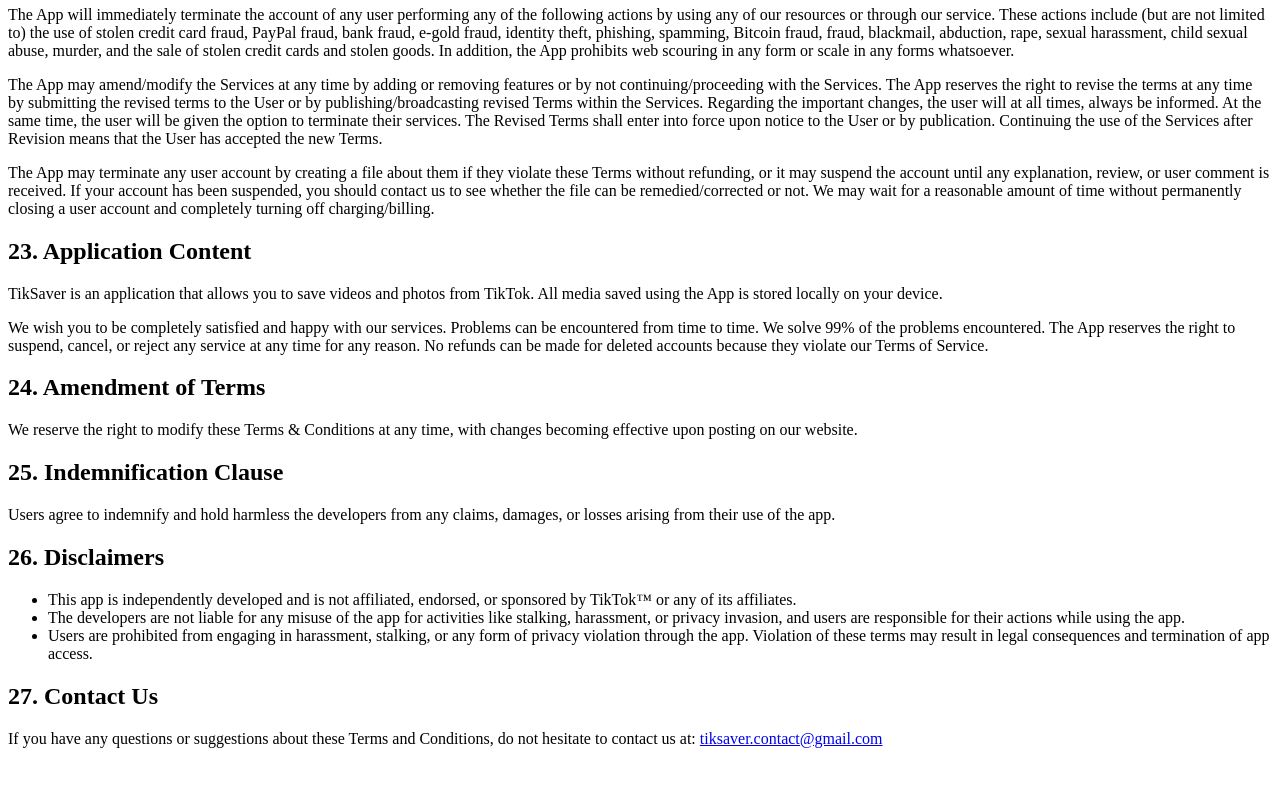
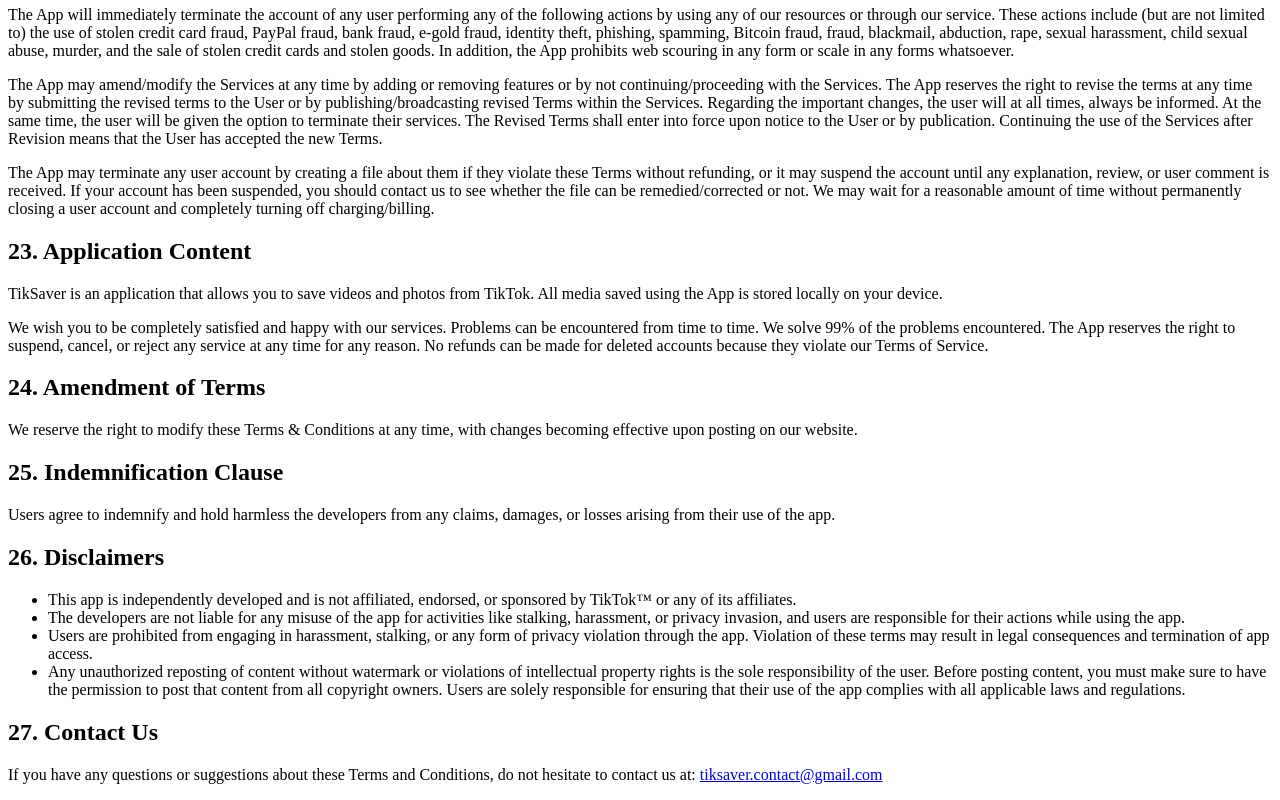
Before and after one commit to tiksaver/tiksaver.github.io, a plain HTML site: page terms_and_conditions.html in a window 1280 px wide. Shown: the part 4132-4932 px from the top of the page. Before the commit the page ends 4896 px from the top, so only its background shows below. Drawn offline with Linux system fonts and the light colour scheme.

Commit message:
Update terms_and_conditions.html

```diff
--- a/terms_and_conditions.html
+++ b/terms_and_conditions.html
@@ -159,6 +159,7 @@
         <li>This app is independently developed and is not affiliated, endorsed, or sponsored by TikTok™ or any of its affiliates.</li>
         <li>The developers are not liable for any misuse of the app for activities like stalking, harassment, or privacy invasion, and users are responsible for their actions while using the app.</li>
         <li>Users are prohibited from engaging in harassment, stalking, or any form of privacy violation through the app. Violation of these terms may result in legal consequences and termination of app access.</li>
+        <li>Any unauthorized reposting of content without watermark or violations of intellectual property rights is the sole responsibility of the user. Before posting content, you must make sure to have the permission to post that content from all copyright owners. Users are solely responsible for ensuring that their use of the app complies with all applicable laws and regulations.</li>
     </ul>
 
     <h2>27. Contact Us</h2>
```
